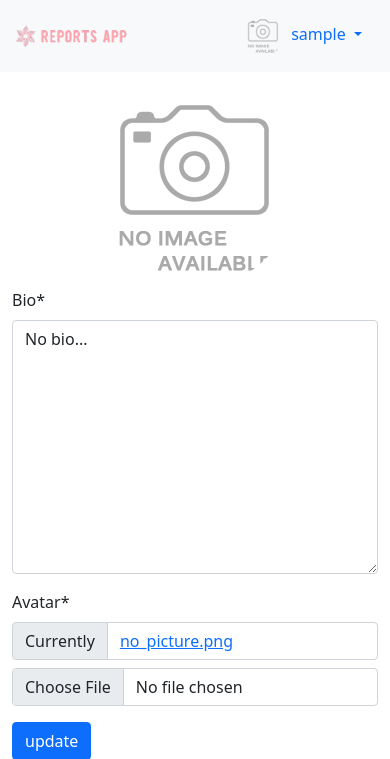
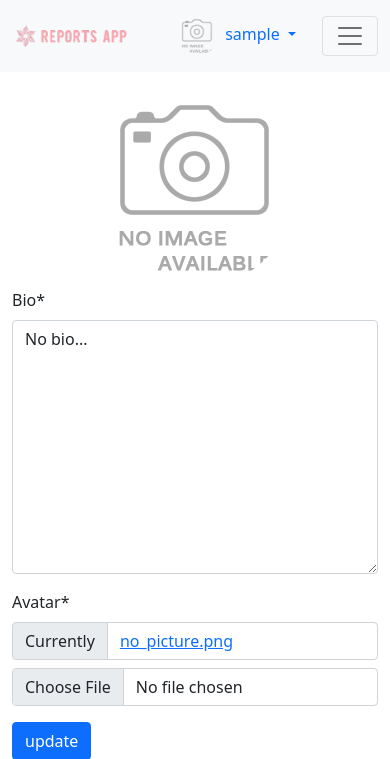
Before and after one commit to Aniket392/report-app, a Django app: page /my_profile/ in a window 390 px wide. Shown: the top 759 px of the page. Run offline with Django 4.2, Linux system fonts and the light colour scheme; the visitor is signed in with stand-in values (Sample User, id 1); data comes from the database, SQL or seed files in the repository; some libraries are stand-ins or nearby versions.

Commit message:
updating navbar mobile

```diff
--- a/templates/navbar.html
+++ b/templates/navbar.html
@@ -9,6 +9,21 @@
 <nav class="navbar navbar-expand-lg navbar-light bg-light">
     <div class="container-fluid">
       <a class="navbar-brand" href="{{path_to_home}}"><img src = "{% static 'logo.png' %}" class = "logo-sm"></a>
+      {% if request.user.is_authenticated %}
+      <div class="nav-item dropdown order-lg-1">
+          <a class="nav-link dropdown-toggle" href="#" id="navbarDropdownMenuLink" role="button" data-bs-toggle="dropdown" aria-expanded="false">
+              <img src = "{{request.user.profile.avatar.url}}" class = "avatar-sm">
+          &nbsp;{{request.user}}
+          </a>
+          <ul class="dropdown-menu" aria-labelledby="navbarDropdown">
+              <li><a class="dropdown-item  {% if request.path  == path_to_profile%}active{% endif %}" href="{{path_to_profile}}">Profile</a></li>
+              <li><a class="dropdown-item" href="{{path_to_logout}}">Logout</a></li>
+          </ul>
+      </div>
+    {% endif %}
+      <button class="navbar-toggler" type="button" data-bs-toggle="collapse" data-bs-target="#navnarNav" aria-controls="navbarSupportedContent" aria-expanded="false" aria-label="Toggle navigation">
+        <span class="navbar-toggler-icon"></span>
+      </button>
 
       <div class="collapse navbar-collapse" id="navnarNav">
         <ul class="navbar-nav me-auto mb-2 mb-lg-0">
@@ -26,18 +41,5 @@
           </li>
         </ul>
       </div>
-
-      {% if request.user.is_authenticated %}
-        <div class="nav-item dropdown">
-            <a class="nav-link dropdown-toggle" href="#" id="navbarDropdownMenuLink" role="button" data-bs-toggle="dropdown" aria-expanded="false">
-                <img src = "{{request.user.profile.avatar.url}}" class = "avatar-sm">
-            &nbsp;{{request.user}}
-            </a>
-            <ul class="dropdown-menu" aria-labelledby="navbarDropdown">
-                <li><a class="dropdown-item  {% if request.path  == path_to_profile%}active{% endif %}" href="{{path_to_profile}}">Profile</a></li>
-                <li><a class="dropdown-item" href="{{path_to_logout}}">Logout</a></li>
-            </ul>
-        </div>
-    {% endif %}
     </div>
   </nav>
```
